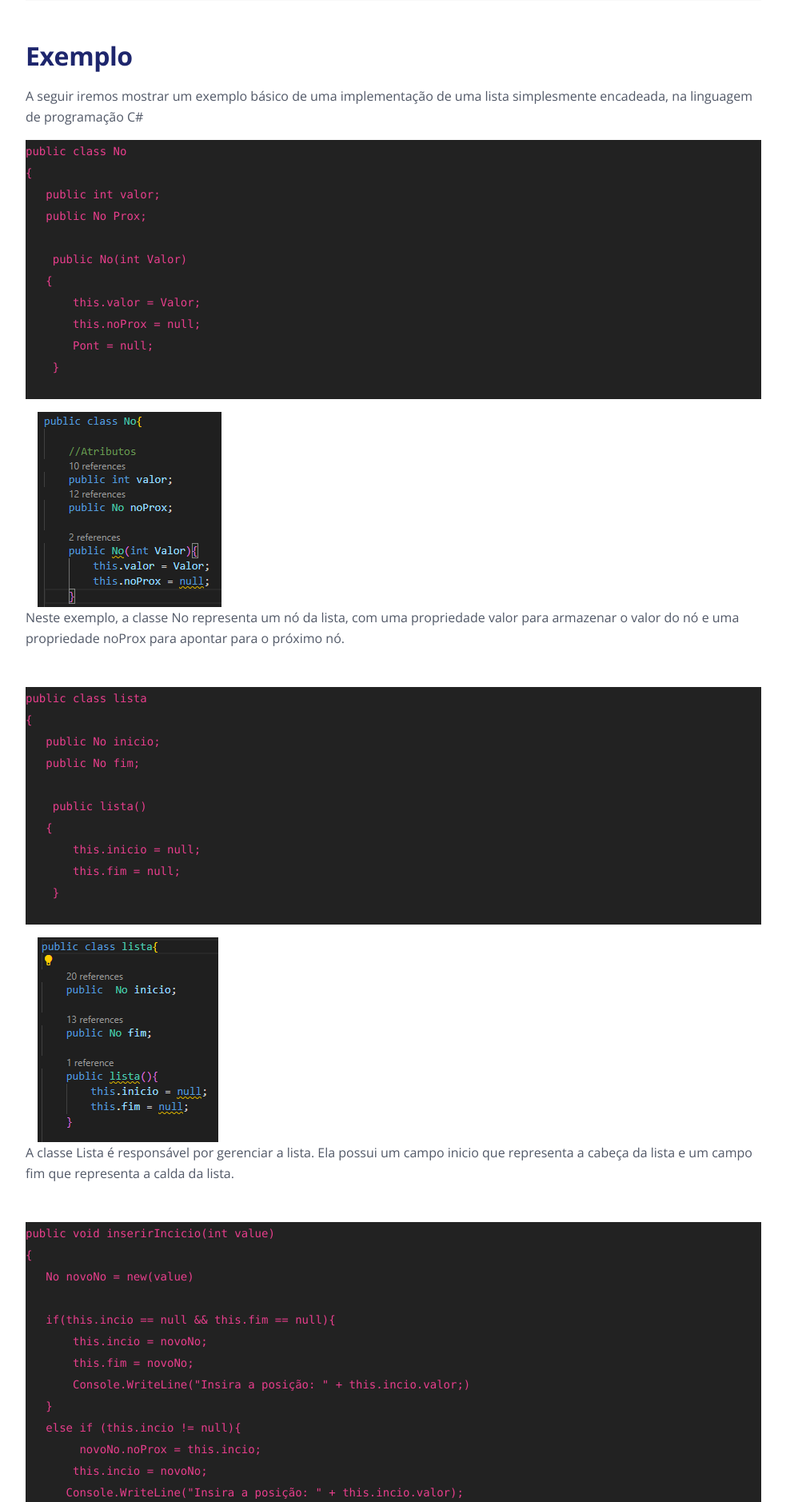
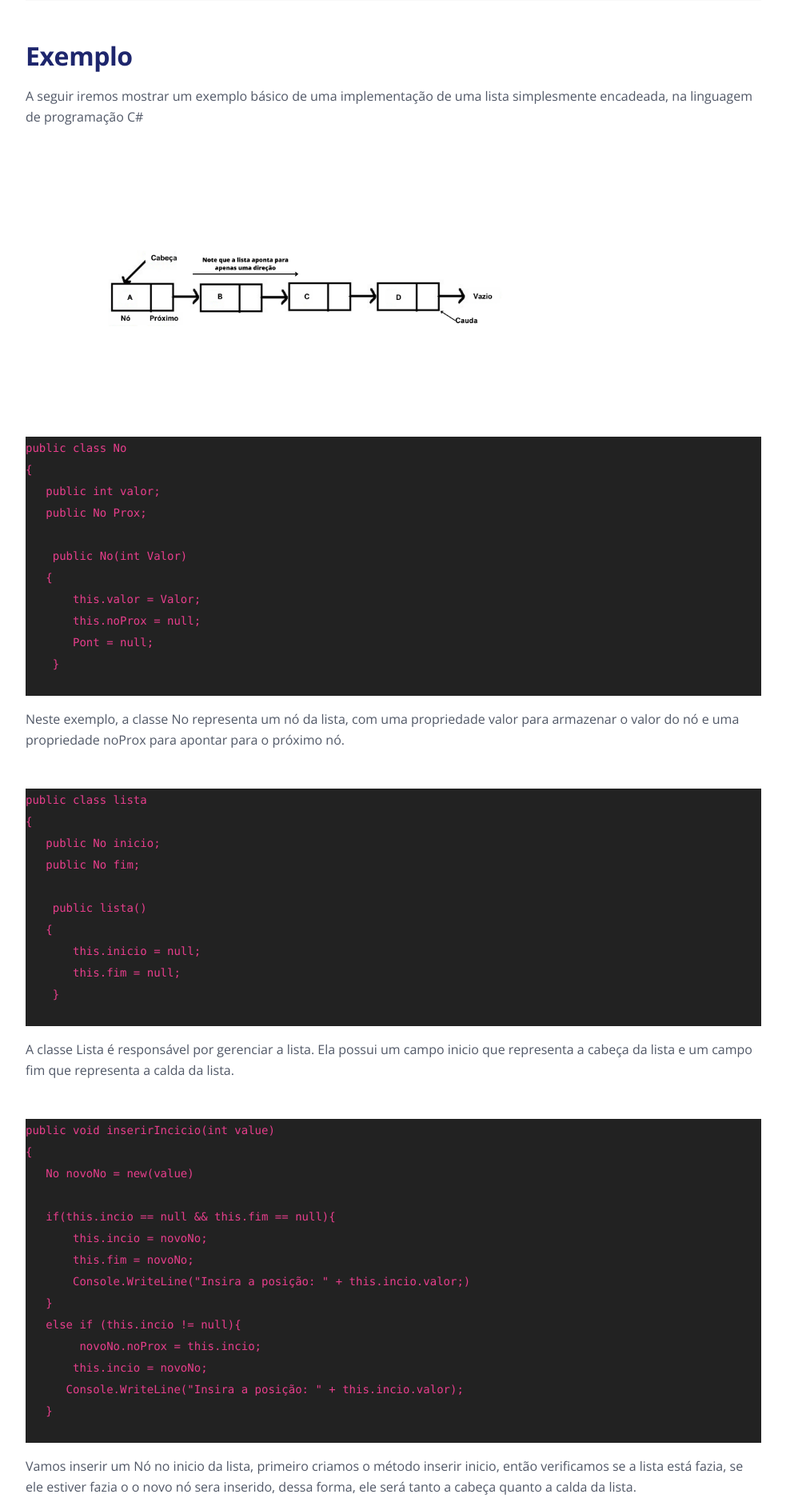
Before and after one commit to Yan0606/Ambiente-E.D, a PHP site: page /lista.html in a window 1280 px wide. Shown: the part 523-2401 px from the top of the page at 80% size, without its empty margins (148-1131 px from the left). Run offline with PHP 8.4, Linux system fonts and the light colour scheme; some libraries are stand-ins or nearby versions.

Commit message:
inserindo as animações da lista dupla e da lista simples

```diff
--- a/web/css/styles.css
+++ b/web/css/styles.css
@@ -56,18 +56,6 @@ h6 {
 	line-height: 1.5rem;
 }
 
-
-#dupla img{
-	height: 800px;
-	width: 900px;
-}
-
-@media (max-width: 768px) {
-	#dupla img {
-		height: 450px;
-		width: 500px;
-	}
-}
 
 .h1-large {
 	font-size: 2.75rem;
--- a/web/fila.html
+++ b/web/fila.html
@@ -121,6 +121,9 @@
 
                     <p> Crie uma classe, crie o "dado" para armazenar o nó e referencie o nó para o proximo da fila<br>
                     </p>
+                    <div class="col-lg-9">
+                        <img class="img-fluid" src="images/" alt="alternative">
+                    </div>
 
                     <div class="tag_code ">
                         <p><code>using System;<br>
--- a/web/lista.html
+++ b/web/lista.html
@@ -69,7 +69,8 @@
                         <a class="nav-link page-scroll" href="#quiz">Quiz</a>
                     </li>
                     <li class="nav-item dropdown">
-                        <a class="nav-link dropdown-toggle" href="#" id="dropdown01" data-toggle="dropdown" aria-haspopup="true" aria-expanded="false">Assuntos</a>
+                        <a class="nav-link dropdown-toggle" href="#" id="dropdown01" data-toggle="dropdown"
+                            aria-haspopup="true" aria-expanded="false">Assuntos</a>
                         <div class="dropdown-menu" aria-labelledby="dropdown01">
                             <a class="dropdown-item page-scroll" href="tad.html">TAD</a>
                             <div class="dropdown-divider"></div>
@@ -119,6 +120,9 @@
 
                     <p>A seguir iremos mostrar um exemplo básico de uma implementação de uma lista simplesmente
                         encadeada, na linguagem de programação C# </p>
+                    <div class="col-lg-9">
+                        <img class="img-fluid" src="images/Simples1.png" alt="alternative">
+                    </div>
                     <div class="tag_code ">
                         <p><code>public class No<br>
                             {<br>
@@ -134,13 +138,6 @@
                                 &nbsp;&nbsp;&nbsp;  }<br>
                             <br></code></p>
                     </div>
-
-                    <div class="row"></div>
-                    <div class="col-lg-7">
-                        <img class="img-fluid" src="images/cod1.png" alt="alternative">
-                    </div>
-
-
 
                     <p class="mb-5">Neste exemplo, a classe No representa um nó da lista, com uma propriedade valor
                         para armazenar o valor do nó e uma propriedade noProx para apontar para o próximo nó.</p>
@@ -160,15 +157,10 @@
                                 &nbsp;&nbsp;&nbsp;  }<br>
                             <br></code></p>
                     </div>
+                    <p class="mb-5">A classe Lista é responsável por gerenciar a lista. Ela possui um campo inicio que
+                        representa a cabeça da lista e um campo fim que representa a calda da lista.
+                    </p>
 
-                    <div class="col-lg-7">
-                        <img class="img-fluid" src="images/cod2.png" alt="alternative">
-                    </div>
-
-
-
-                    <p class="mb-5">A classe Lista é responsável por gerenciar a lista. Ela possui um campo inicio que representa a cabeça da lista e um campo fim que representa a calda da lista.
-                        </p>
                     <div class="tag_code ">
                         <p><code>public void inserirIncicio(int value)<br>
                             {<br>
@@ -185,20 +177,15 @@
                                 &nbsp;&nbsp;&nbsp;&nbsp;&nbsp;&nbsp; this.incio = novoNo;<br>
                                 &nbsp;&nbsp;&nbsp;&nbsp;&nbsp;&nbsp;Console.WriteLine("Insira a posição: " + this.incio.valor);<br>
                                 &nbsp;&nbsp;&nbsp;}<br>
-
-
-
                             <br></code></p>
                     </div>
-
-                        <div class="col-lg-7">
-                            <img class="img-fluid" src="images/cod3.png" alt="alternative">
-                        </div>
-                        <p class="mb-2">Vamos inserir um Nó no inicio da lista, primeiro criamos o método inserir inicio, então verificamos se a lista está fazia, se ele estiver fazia o o novo nó sera inserido, dessa forma, ele será tanto a cabeça quanto a calda da lista.
+                    <p class="mb-2">Vamos inserir um Nó no inicio da lista, primeiro criamos o método inserir inicio,
+                        então verificamos se a lista está fazia, se ele estiver fazia o o novo nó sera inserido, dessa
+                        forma, ele será tanto a cabeça quanto a calda da lista.
                     </p>
-                        <p class="mb-5">Mas se a lista não estiver fazia, devemos definir que o proximo do nosso nó sera o atual cabeça da lista "this.inicio".
+                    <p class="mb-5">Mas se a lista não estiver fazia, devemos definir que o proximo do nosso nó sera o
+                        atual cabeça da lista "this.inicio".
                     </p>
-
                     <div class="tag_code ">
                         <p><code>public void percurso(){<br>
                             <br>
@@ -214,13 +201,8 @@
                                     &nbsp;&nbsp;&nbsp;Console.Write("]\n\n");<br>
                                 }
                         </div>
-
-                        <div class="col-lg-7">
-                            <img class="img-fluid" src="images/cod4.png" alt="alternative">
-                        </div>
                         <p class="mb-5">Agora adicionamos o método percurso para para percorrer a lista e imprimir os valores
                         </p>
-
                         <div class="tag_code ">
                             <p><code>namespace Lista{<br>
                             <br>
@@ -237,19 +219,9 @@
                                 &nbsp;&nbsp;&nbsp;}<br>
                                 }
                         </div>
-
-                        <div class="col-lg-7">
-                            <img class="img-fluid" src="images/cod5.png" alt="alternative">
-                        </div>
                         <p class="mb-5">No método Main, criamos instâncias da classe lista, adicionamos alguns valores à lista e em seguida imprimimos os valores. No exemplo acima, a saída será: 7 12 22, que são os valores adicionados à lista.
                      </p>
-
-
                 </div>
-
-
-
-
             </div> <!-- end of col -->
         </div> <!-- end of row -->
     </div> <!-- end of container -->
```
Also changed, not shown: web/listaDupla.html (+8 -16 lines). Lines whose indentation alone changed are shown as unchanged.
